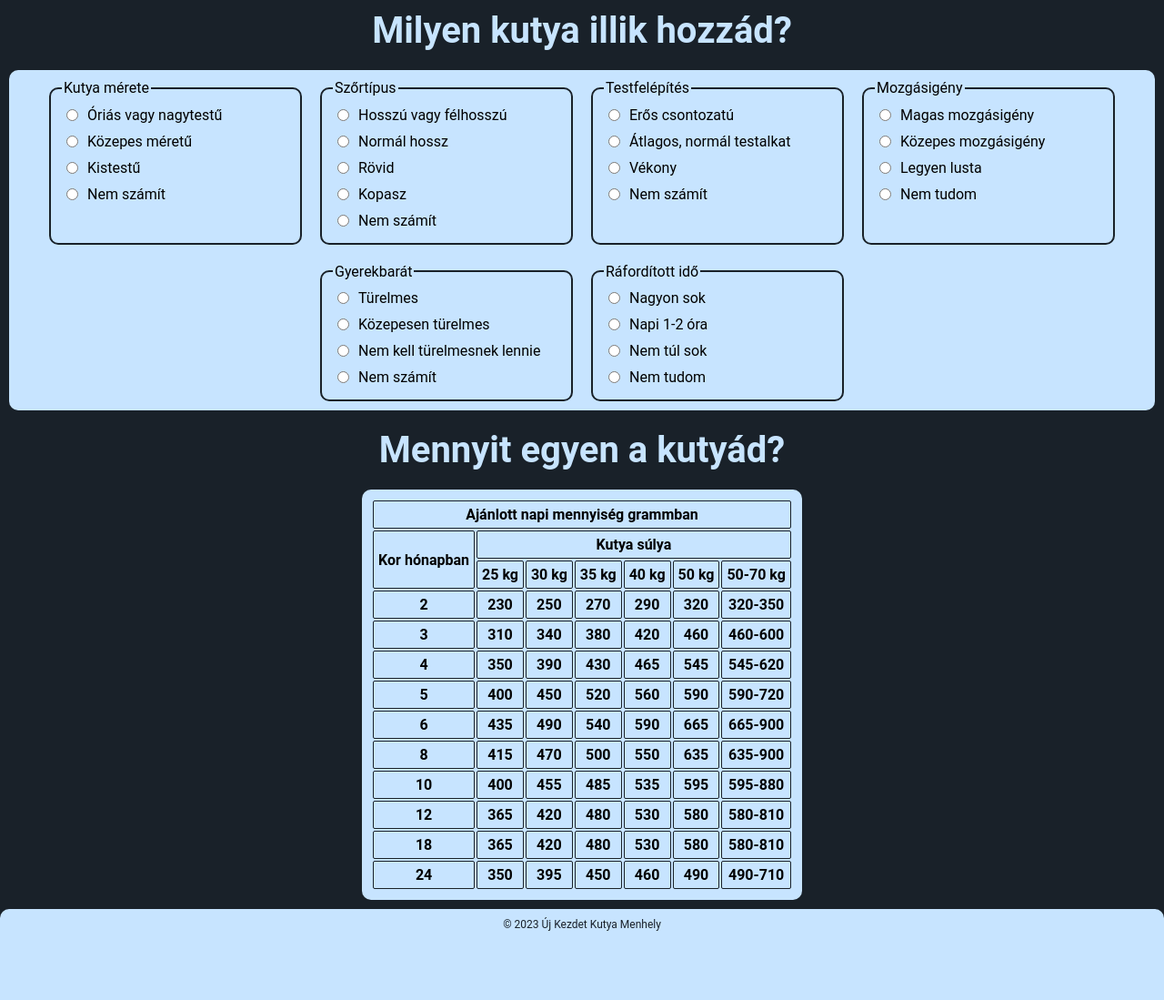
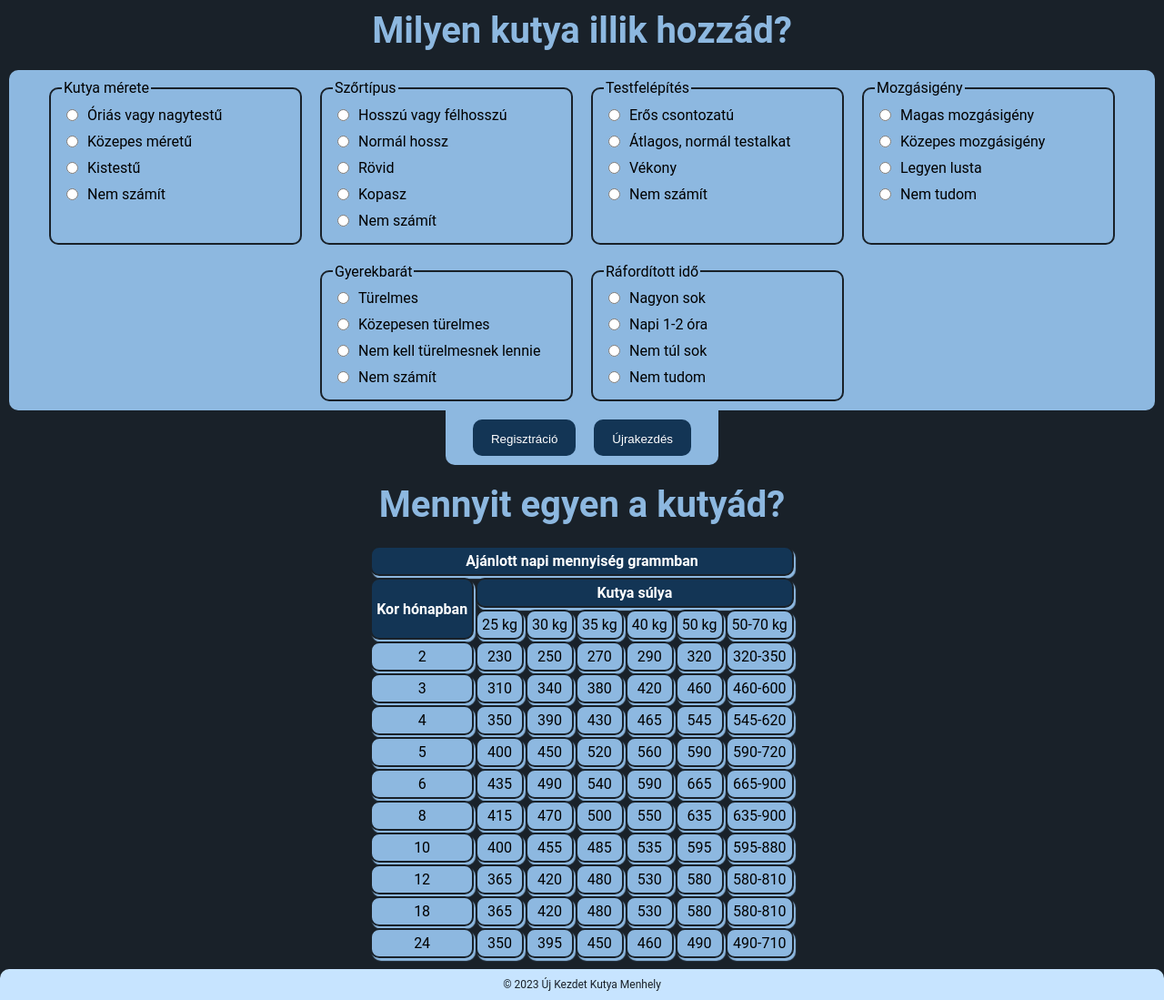
Before and after one commit to k1me/kutya_menhely, a PHP site: page /ajanlo.html in a window 1280 px wide. Shown: the part 142-1241 px from the top of the page at 91% size. Before the commit the page ends 1165 px from the top, so only its background shows below. Run offline with PHP 8.4, Linux system fonts and the light colour scheme; lists and menus that the app fills with data are empty.

Commit message:
ajanlo kesz

```diff
--- a/ajanlo.html
+++ b/ajanlo.html
@@ -147,6 +147,10 @@
                     </div>
                 </fieldset>
             </div>
+            <div class="gomb">
+                <button type="submit">Regisztráció</button>
+                <button type="reset" >Újrakezdés</button>
+            </div>
         </form>
     </div>
     <div class="tapajanlo">
@@ -161,102 +165,102 @@
                     <th colspan="6">Kutya súlya</th>
                 </tr>
                 <tr>
-                    <th>25 kg</th>
-                    <th>30 kg</th>
-                    <th>35 kg</th>
-                    <th>40 kg</th>
-                    <th>50 kg</th>
-                    <th>50-70 kg</th>
+                    <td>25 kg</td>
+                    <td>30 kg</td>
+                    <td>35 kg</td>
+                    <td>40 kg</td>
+                    <td>50 kg</td>
+                    <td>50-70 kg</td>
                 </tr>
                 <tr>
-                    <th>2</th>
-                    <th>230</th>
-                    <th>250</th>
-                    <th>270</th>
-                    <th>290</th>
-                    <th>320</th>
-                    <th>320-350</th>
+                    <td>2</td>
+                    <td>230</td>
+                    <td>250</td>
+                    <td>270</td>
+                    <td>290</td>
+                    <td>320</td>
+                    <td>320-350</td>
                 </tr>
                 <tr>
-                    <th>3</th>
-                    <th>310</th>
-                    <th>340</th>
-                    <th>380</th>
-                    <th>420</th>
-                    <th>460</th>
-                    <th>460-600</th>
+                    <td>3</td>
+                    <td>310</td>
+                    <td>340</td>
+                    <td>380</td>
+                    <td>420</td>
+                    <td>460</td>
+                    <td>460-600</td>
                 </tr>
                 <tr>
-                    <th>4</th>
-                    <th>350</th>
-                    <th>390</th>
-                    <th>430</th>
-                    <th>465</th>
-                    <th>545</th>
-                    <th>545-620</th>
+                    <td>4</td>
+                    <td>350</td>
+                    <td>390</td>
+                    <td>430</td>
+                    <td>465</td>
+                    <td>545</td>
+                    <td>545-620</td>
                 </tr>
                 <tr>
-                    <th>5</th>
-                    <th>400</th>
-                    <th>450</th>
-                    <th>520</th>
-                    <th>560</th>
-                    <th>590</th>
-                    <th>590-720</th>
+                    <td>5</td>
+                    <td>400</td>
+                    <td>450</td>
+                    <td>520</td>
+                    <td>560</td>
+                    <td>590</td>
+                    <td>590-720</td>
                 </tr>
                 <tr>
-                    <th>6</th>
-                    <th>435</th>
-                    <th>490</th>
-                    <th>540</th>
-                    <th>590</th>
-                    <th>665</th>
-                    <th>665-900</th>
+                    <td>6</td>
+                    <td>435</td>
+                    <td>490</td>
+                    <td>540</td>
+                    <td>590</td>
+                    <td>665</td>
+                    <td>665-900</td>
                 </tr>
                 <tr>
-                    <th>8</th>
-                    <th>415</th>
-                    <th>470</th>
-                    <th>500</th>
-                    <th>550</th>
-                    <th>635</th>
-                    <th>635-900</th>
+                    <td>8</td>
+                    <td>415</td>
+                    <td>470</td>
+                    <td>500</td>
+                    <td>550</td>
+                    <td>635</td>
+                    <td>635-900</td>
                 </tr>
                 <tr>
-                    <th>10</th>
-                    <th>400</th>
-                    <th>455</th>
-                    <th>485</th>
-                    <th>535</th>
-                    <th>595</th>
-                    <th>595-880</th>
+                    <td>10</td>
+                    <td>400</td>
+                    <td>455</td>
+                    <td>485</td>
+                    <td>535</td>
+                    <td>595</td>
+                    <td>595-880</th>
                 </tr>
                 <tr>
-                    <th>12</th>
-                    <th>365</th>
-                    <th>420</th>
-                    <th>480</th>
-                    <th>530</th>
-                    <th>580</th>
-                    <th>580-810</th>
+                    <td>12</td>
+                    <td>365</td>
+                    <td>420</td>
+                    <td>480</td>
+                    <td>530</td>
+                    <td>580</td>
+                    <td>580-810</td>
                 </tr>
                 <tr>
-                    <th>18</th>
-                    <th>365</th>
-                    <th>420</th>
-                    <th>480</th>
-                    <th>530</th>
-                    <th>580</th>
-                    <th>580-810</th>
+                    <td>18</td>
+                    <td>365</td>
+                    <td>420</td>
+                    <td>480</td>
+                    <td>530</td>
+                    <td>580</td>
+                    <td>580-810</td>
                 </tr>
                 <tr>
-                    <th>24</th>
-                    <th>350</th>
-                    <th>395</th>
-                    <th>450</th>
-                    <th>460</th>
-                    <th>490</th>
-                    <th>490-710</th>
+                    <td>24</td>
+                    <td>350</td>
+                    <td>395</td>
+                    <td>450</td>
+                    <td>460</td>
+                    <td>490</td>
+                    <td>490-710</td>
                 </tr>
             </table>
         </div>
--- a/css/ajanlo.css
+++ b/css/ajanlo.css
@@ -10,7 +10,7 @@
   align-items: center;
 }
 .kerdoiv h2 {
-  color: #c7e4ff;
+  color: #8db8e0;
   text-align: center;
   font-size: 40px;
   margin: 0 0 20px 0;
@@ -19,7 +19,7 @@
   display: flex;
   flex-direction: row;
   max-width: 1500px;
-  background-color: #c7e4ff;
+  background-color: #8db8e0;
   border-radius: 10px;
   justify-content: center;
   flex-wrap: wrap;
@@ -40,6 +40,27 @@
 .valasz * {
   margin: 5px;
 }
+.gomb {
+  display: flex;
+  flex-direction: row;
+  justify-content: center;
+  width: 300px;
+  height: 60px;
+  background-color: #8db8e0;
+  border-radius: 0 0 10px 10px;
+}
+.gomb button {
+  background-color: #133555;
+  border-radius: 10px;
+  color: white;
+  padding: 14px 20px;
+  margin: 10px;
+  border: none;
+  cursor: pointer;
+}
+button:hover {
+  opacity: 0.8;
+}
 .tapajanlo {
   display: flex;
   flex-direction: column;
@@ -54,24 +75,20 @@
   padding: 10px;
 }
 .table-wrapper h2 {
-  color: #c7e4ff;
+  color: #8db8e0;
   text-align: center;
   font-size: 40px;
   margin: 0 0 20px 0;
 }
-table {
-  background-color: #c7e4ff;
+th, td {
+  border: 2px solid #192129;
   border-radius: 10px;
-  border: #192129;
-  max-width: 100%;
-  padding: 10px
+  padding: 5px;
+  box-shadow: 2px 3px 1px #8db8e0;
+  background-color: #8db8e0;
+  text-align: center;
 }
-th, td {
-  border: 1px solid #192129;
-  border-radius: 2px;
-  padding: 5px;
+th {
+  background-color: #133555;
+  color: white;
 }
-table td {
-  border: 1px solid #192129;
-  padding: 5px;
-}
```
